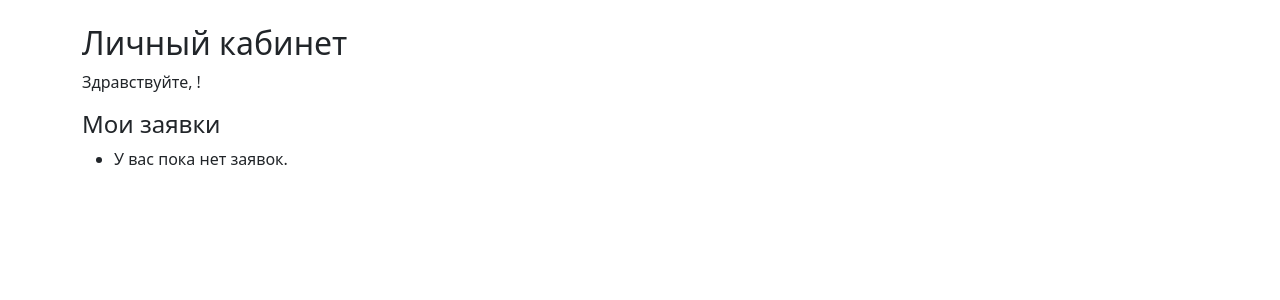
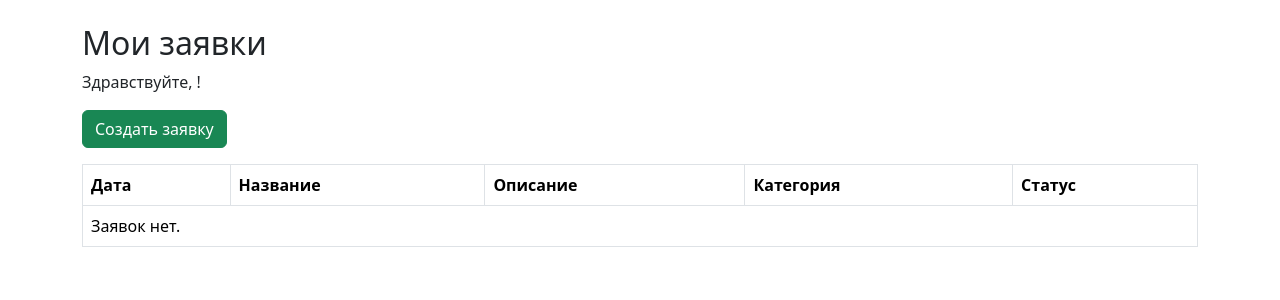
Before and after one commit to milkkusa/Design-pro, a Django app: page /profile/ in a window 1280 px wide. Shown: the part 56-356 px from the top of the page. Run offline with Django 5.2, Linux system fonts and the light colour scheme; a user stored in the database is signed in; data comes from the database, SQL or seed files in the repository; both versions use the stored data as it was after the commit.

Commit message:
Добавлен просмотр своих заявок

```diff
--- a/main/templates/main/profile.html
+++ b/main/templates/main/profile.html
@@ -1,15 +1,33 @@
 {% extends "main/base.html" %}
-{% block title %}Личный кабинет{% endblock %}
+{% block title %}Мои заявки{% endblock %}
 {% block content %}
-<h2>Личный кабинет</h2>
+<h2>Мои заявки</h2>
 <p>Здравствуйте, {{ user.fio }}!</p>
-<h4>Мои заявки</h4>
-<ul>
-  {% for app in applications %}
-    <li>{{ app.title }} — {{ app.get_status_display }}</li>
-  {% empty %}
-    <li>У вас пока нет заявок.</li>
-  {% endfor %}
-</ul>
+
+<a href="{% url 'create_application' %}" class="btn btn-success mb-3">Создать заявку</a>
+
+<table class="table table-bordered">
+  <thead class="thead-light">
+    <tr>
+      <th>Дата</th>
+      <th>Название</th>
+      <th>Описание</th>
+      <th>Категория</th>
+      <th>Статус</th>
+    </tr>
+  </thead>
+  <tbody>
+    {% for app in applications %}
+      <tr>
+        <td>{{ app.created_at|date:"d.m.Y H:i" }}</td>
+        <td>{{ app.title }}</td>
+        <td>{{ app.description }}</td>
+        <td>{{ app.category.name }}</td>
+        <td>{{ app.get_status_display }}</td>
+      </tr>
+    {% empty %}
+      <tr><td colspan="5">Заявок нет.</td></tr>
+    {% endfor %}
+  </tbody>
+</table>
 {% endblock %}
-#заготовочка к ужину >:^D
```
Also changed, not shown: db.sqlite3, main/static/main/css/style.css (line endings or trailing spaces).
